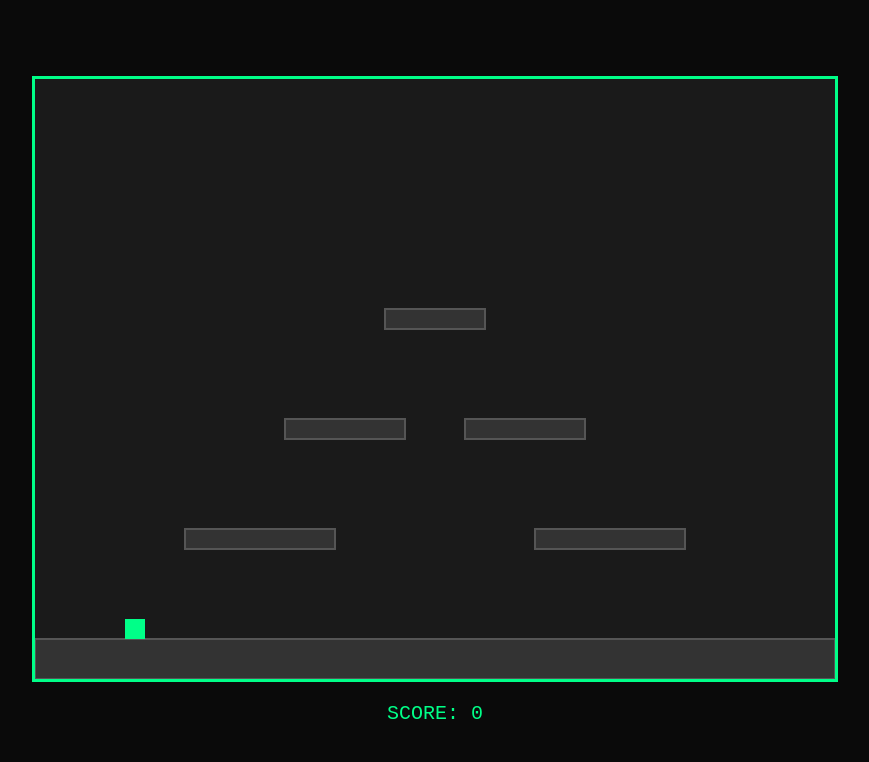
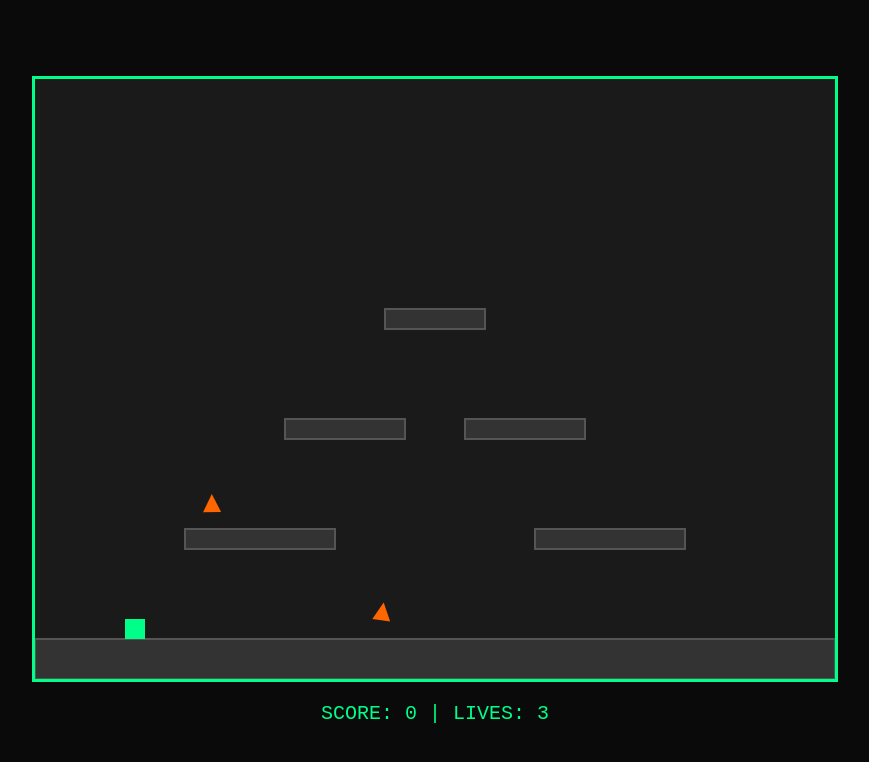
Before and after one commit to sudciyoussef/Flat_Heroes, a plain HTML site: page index.html in a window 1280 px wide. Shown: the whole page, without its empty margins (205-1074 px from the left). Drawn offline with Linux system fonts and the light colour scheme.

Commit message:
Add wanderer enemies

```diff
--- a/game.js
+++ b/game.js
@@ -1,4 +1,4 @@
-// VERSION 2 - Ajout plateformes, gravité et saut
+// VERSION 3 - Ajout des ennemis wanderers
 
 class Vector2D {
     constructor(x = 0, y = 0) {
@@ -10,8 +10,16 @@ class Vector2D {
         return new Vector2D(this.x + v.x, this.y + v.y);
     }
 
+    subtract(v) {
+        return new Vector2D(this.x - v.x, this.y - v.y);
+    }
+
     multiply(scalar) {
         return new Vector2D(this.x * scalar, this.y * scalar);
+    }
+
+    magnitude() {
+        return Math.sqrt(this.x * this.x + this.y * this.y);
     }
 }
 
@@ -42,10 +50,11 @@ class Player {
         this.jumpForce = -550;
         this.gravity = 1200;
         this.onGround = false;
+        this.invincible = false;
+        this.invincibleTimer = 0;
     }
 
     update(dt, keys, platforms) {
-        // Horizontal movement
         this.vel.x = 0;
         if (keys['ArrowLeft'] || keys['a']) {
             this.vel.x = -this.moveSpeed;
@@ -54,20 +63,16 @@ class Player {
             this.vel.x = this.moveSpeed;
         }
 
-        // Jump
         if (keys[' '] && this.onGround) {
             this.vel.y = this.jumpForce;
             this.onGround = false;
         }
 
-        // Apply gravity
         this.vel.y += this.gravity * dt;
 
-        // Update position
         this.pos.x += this.vel.x * dt;
         this.pos.y += this.vel.y * dt;
 
-        // Platform collision
         this.onGround = false;
         platforms.forEach(platform => {
             if (this.vel.y > 0 &&
@@ -83,13 +88,126 @@ class Player {
             }
         });
 
-        // Boundaries
         this.pos.x = Math.max(this.size/2, Math.min(800 - this.size/2, this.pos.x));
+
+        if (this.invincible) {
+            this.invincibleTimer -= dt;
+            if (this.invincibleTimer <= 0) {
+                this.invincible = false;
+            }
+        }
+
+        if (this.pos.y > 700) {
+            return true; // Player died
+        }
+        return false;
     }
 
     draw(ctx) {
+        ctx.save();
+
+        if (this.invincible) {
+            const flash = Math.floor(Date.now() / 100) % 2;
+            if (flash === 0) {
+                ctx.restore();
+                return;
+            }
+        }
+
         ctx.fillStyle = this.color;
         ctx.fillRect(this.pos.x - this.size/2, this.pos.y - this.size/2, this.size, this.size);
+
+        ctx.restore();
+    }
+
+    getBounds() {
+        return {
+            x: this.pos.x - this.size/2,
+            y: this.pos.y - this.size/2,
+            width: this.size,
+            height: this.size
+        };
+    }
+}
+
+class Enemy {
+    constructor(x, y) {
+        this.pos = new Vector2D(x, y);
+        this.vel = new Vector2D(0, 0);
+        this.size = 18;
+        this.color = '#ff6600';
+        this.speed = 120;
+        this.wanderAngle = Math.random() * Math.PI * 2;
+        this.changeTimer = 0;
+        this.changeInterval = 1 + Math.random() * 2;
+
+        this.vel = new Vector2D(
+            Math.cos(this.wanderAngle) * this.speed,
+            Math.sin(this.wanderAngle) * this.speed
+        );
+    }
+
+    update(dt) {
+        this.changeTimer += dt;
+        if (this.changeTimer >= this.changeInterval) {
+            this.changeTimer = 0;
+            this.changeInterval = 1 + Math.random() * 2;
+
+            this.wanderAngle = Math.random() * Math.PI * 2;
+            this.vel = new Vector2D(
+                Math.cos(this.wanderAngle) * this.speed,
+                Math.sin(this.wanderAngle) * this.speed
+            );
+        }
+
+        this.pos = this.pos.add(this.vel.multiply(dt));
+
+        // Bounce on edges
+        if (this.pos.x < 30) {
+            this.pos.x = 30;
+            this.vel.x = Math.abs(this.vel.x);
+        }
+        if (this.pos.x > 770) {
+            this.pos.x = 770;
+            this.vel.x = -Math.abs(this.vel.x);
+        }
+        if (this.pos.y < 30) {
+            this.pos.y = 30;
+            this.vel.y = Math.abs(this.vel.y);
+        }
+        if (this.pos.y > 570) {
+            this.pos.y = 570;
+            this.vel.y = -Math.abs(this.vel.y);
+        }
+    }
+
+    draw(ctx) {
+        ctx.save();
+        ctx.translate(this.pos.x, this.pos.y);
+
+        if (this.vel.magnitude() > 10) {
+            const angle = Math.atan2(this.vel.y, this.vel.x);
+            ctx.rotate(angle);
+        }
+
+        ctx.fillStyle = this.color;
+        ctx.beginPath();
+        ctx.moveTo(this.size/2, 0);
+        ctx.lineTo(-this.size/2, -this.size/2);
+        ctx.lineTo(-this.size/2, this.size/2);
+        ctx.closePath();
+        ctx.fill();
+
+        ctx.restore();
+    }
+
+    getBounds() {
+        return {
+            x: this.pos.x - this.size/2,
+            y: this.pos.y - this.size/2,
+            width: this.size,
+            height: this.size
+        };
     }
 }
 
@@ -99,10 +217,13 @@ class Game {
         this.ctx = canvas.getContext('2d');
         this.player = new Player(100, 200);
         this.platforms = [];
+        this.enemies = [];
         this.keys = {};
         this.score = 0;
+        this.lives = 3;
 
         this.createPlatforms();
+        this.spawnInitialEnemies();
         this.setupInput();
         this.lastTime = performance.now();
         this.run();
@@ -117,6 +238,11 @@ class Game {
         this.platforms.push(new Platform(350, 230, 100, 20));
     }
 
+    spawnInitialEnemies() {
+        this.enemies.push(new Enemy(200, 150));
+        this.enemies.push(new Enemy(600, 200));
+    }
+
     setupInput() {
         window.addEventListener('keydown', (e) => {
             this.keys[e.key] = true;
@@ -129,9 +255,58 @@ class Game {
         });
     }
 
+    checkCollisions() {
+        if (this.player.invincible) return;
+
+        const playerBounds = this.player.getBounds();
+        for (let i = 0; i < this.enemies.length; i++) {
+            if (this.rectCollision(playerBounds, this.enemies[i].getBounds())) {
+                this.playerHit();
+                break;
+            }
+        }
+    }
+
+    rectCollision(r1, r2) {
+        return r1.x < r2.x + r2.width &&
+               r1.x + r1.width > r2.x &&
+               r1.y < r2.y + r2.height &&
+               r1.y + r1.height > r2.y;
+    }
+
+    playerHit() {
+        this.lives--;
+        this.player.invincible = true;
+        this.player.invincibleTimer = 2;
+
+        if (this.lives <= 0) {
+            this.resetGame();
+        } else {
+            this.player.pos = new Vector2D(100, 200);
+            this.player.vel = new Vector2D(0, 0);
+        }
+    }
+
+    resetGame() {
+        this.lives = 3;
+        this.score = 0;
+        this.player = new Player(100, 200);
+        this.enemies = [];
+        this.spawnInitialEnemies();
+    }
+
     update(dt) {
-        this.player.update(dt, this.keys, this.platforms);
+        const playerDied = this.player.update(dt, this.keys, this.platforms);
+        if (playerDied) {
+            this.playerHit();
+        }
+
+        this.enemies.forEach(enemy => enemy.update(dt));
+
+        this.checkCollisions();
+
         document.getElementById('score').textContent = this.score;
+        document.getElementById('lives').textContent = this.lives;
     }
 
     draw() {
@@ -139,6 +314,7 @@ class Game {
         this.ctx.fillRect(0, 0, 800, 600);
 
         this.platforms.forEach(p => p.draw(this.ctx));
+        this.enemies.forEach(e => e.draw(this.ctx));
         this.player.draw(this.ctx);
     }
 
--- a/index.html
+++ b/index.html
@@ -11,7 +11,8 @@
         <canvas id="gameCanvas" width="800" height="600"></canvas>
         <div id="ui">
             <div id="stats">
-                SCORE: <span id="score">0</span>
+                SCORE: <span id="score">0</span> |
+                LIVES: <span id="lives">3</span>
             </div>
         </div>
     </div>
```
